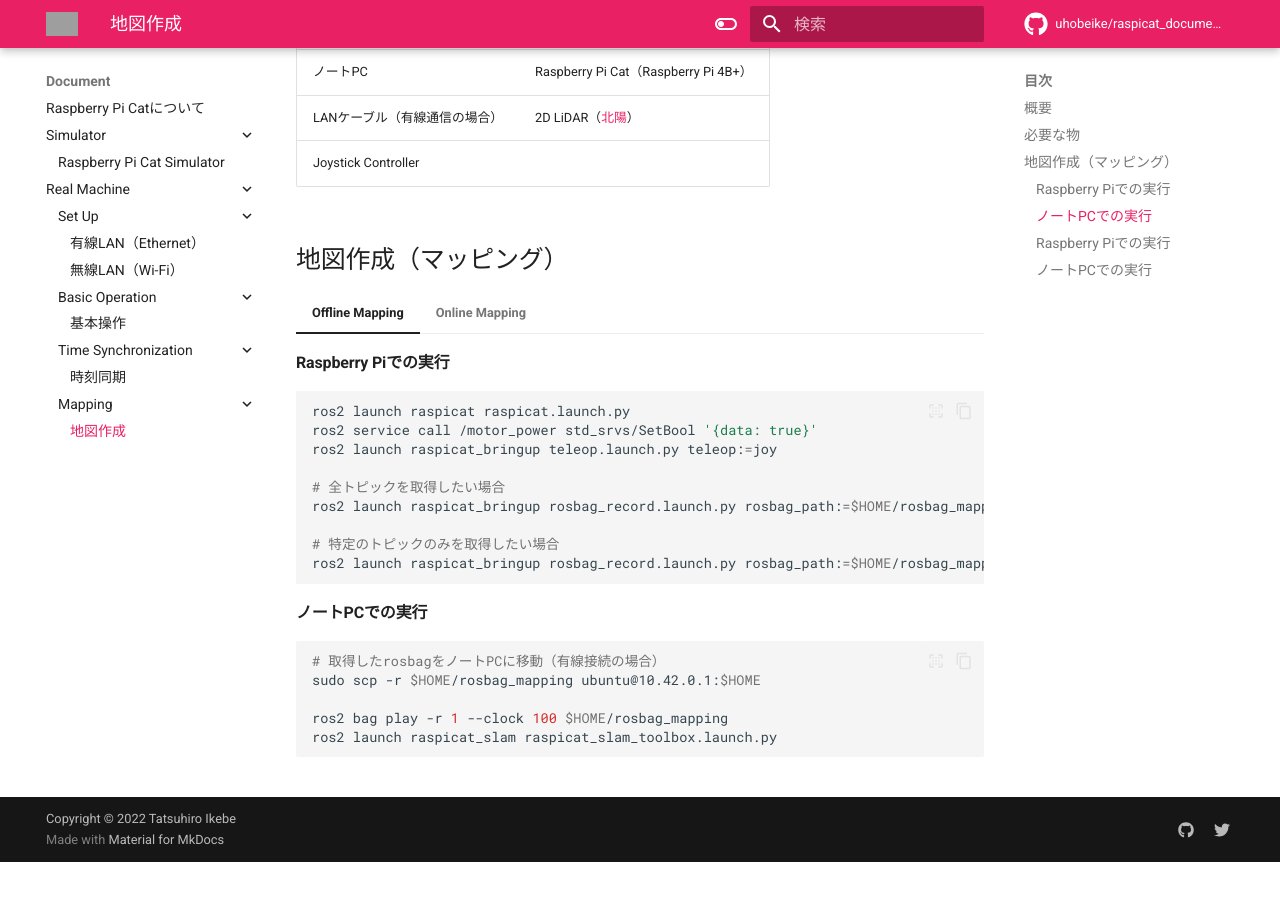
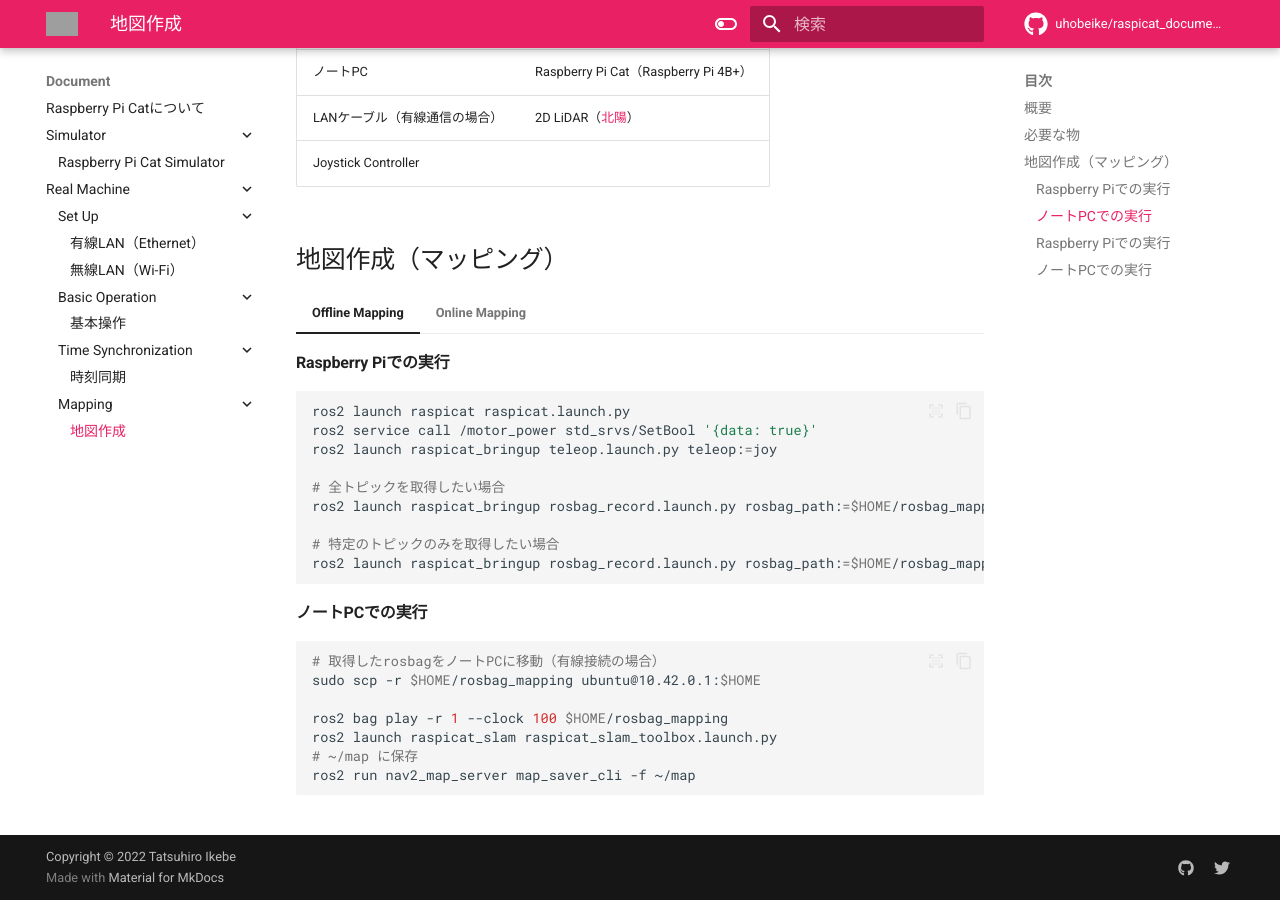
Before and after one commit to CIT-Autonomous-Robot-Lab/raspicat_documentation, an MkDocs documentation site: the page built from docs/document/real_machine/mapping/mapping.md, in a window 1280 px wide and 900 px high, scrolled down 586 px. Built offline with MkDocs 1.6.1 and Material for MkDocs 9.7.7, drawn with Linux system fonts in a browser that asks for light colours; comment, search, counter and statistics services are not loaded; before the commit the page ends 1448 px from its top, so only the background shows below that; grey boxes are pictures that could not be loaded.

Commit message:
Raspberry Pi Cat で地図作成する時にマップを保存するコマンドを追加

````diff
--- a/docs/document/real_machine/mapping/mapping.md
+++ b/docs/document/real_machine/mapping/mapping.md
@@ -40,6 +40,8 @@ Raspberry Pi Catで地図作成をする方法について説明します。
 
     ros2 bag play -r 1 --clock 100 $HOME/rosbag_mapping
     ros2 launch raspicat_slam raspicat_slam_toolbox.launch.py
+    # ~/map に保存
+    ros2 run nav2_map_server map_saver_cli -f ~/map
     ```
 
 === "Online Mapping"
````
